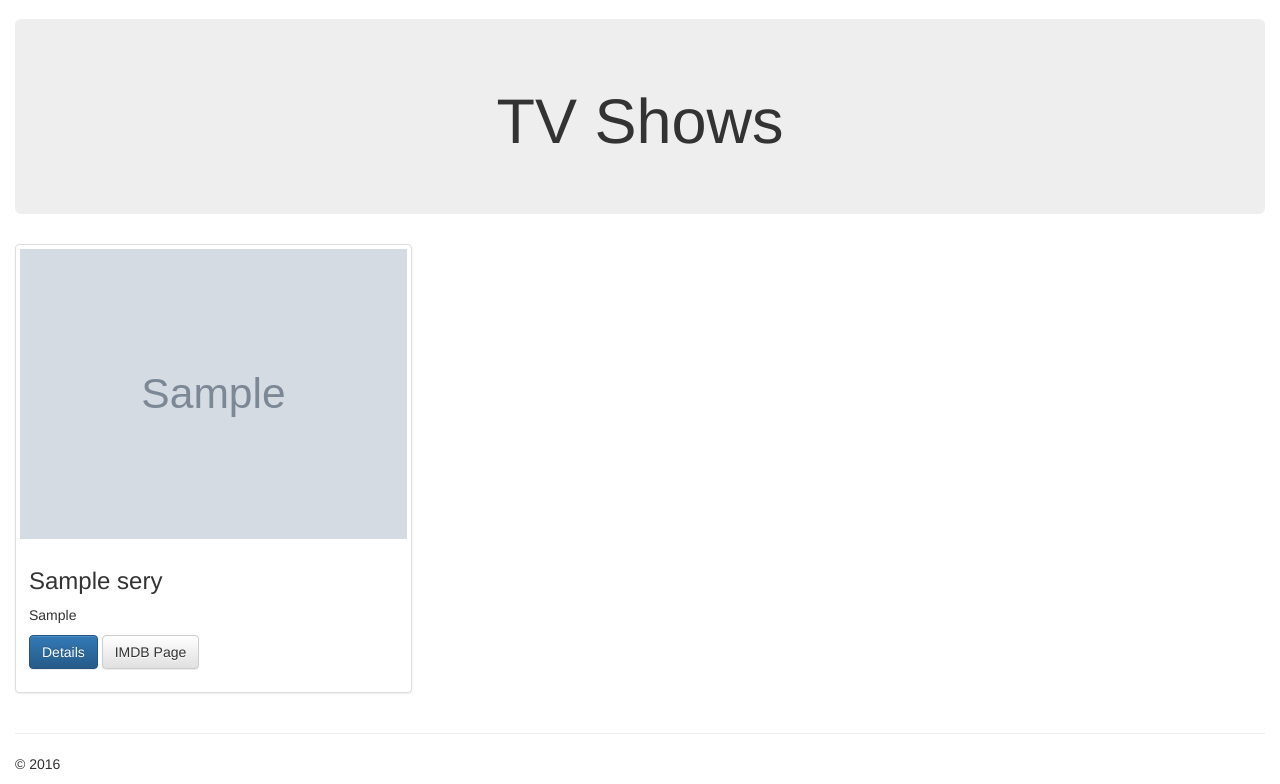
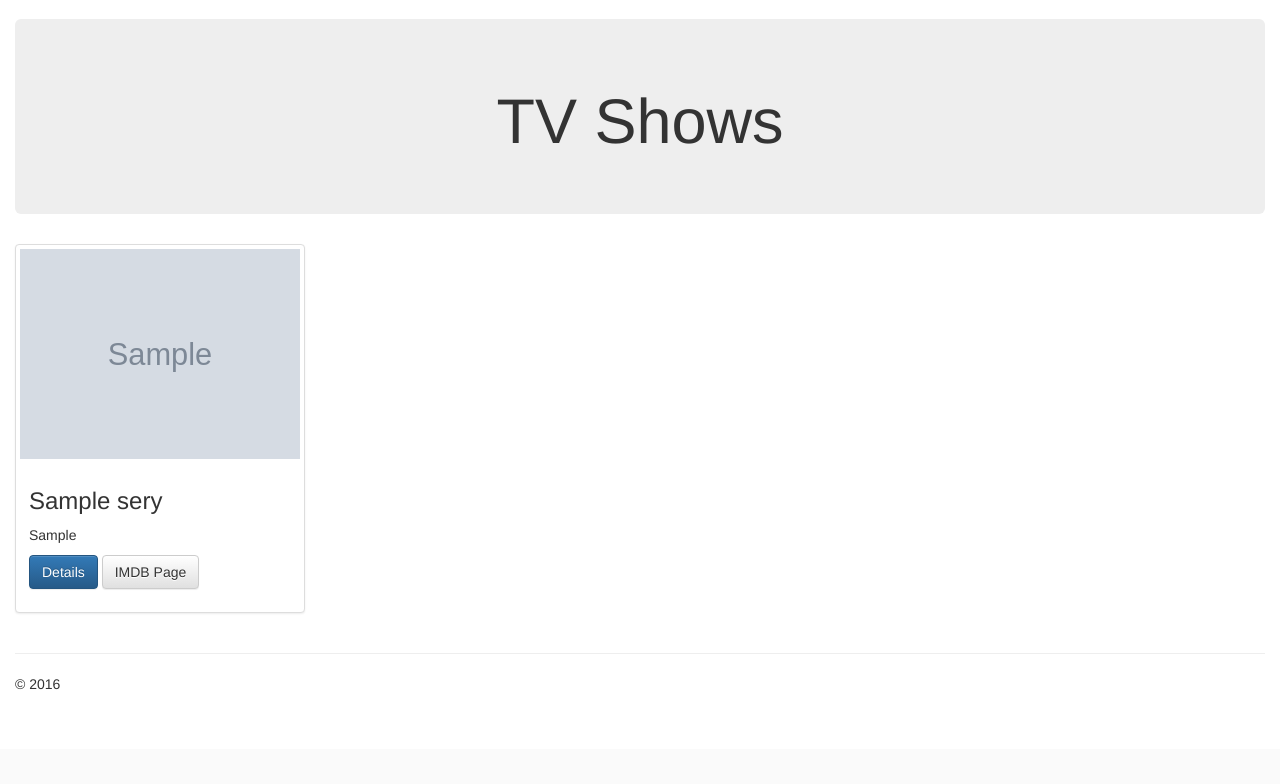
Before and after one commit to samcheck/PyMedia, a Flask app: page /tv in a window 1280 px wide. Shown: the part 51-835 px from the top of the page. After the commit the page ends 741 px from the top, so only its background shows below. Run offline with Flask 2, Linux system fonts and the light colour scheme; tables that the repository leaves empty hold one stand-in row (values such as "Sample post"); grey boxes marked "Sample" are stand-in pictures; some libraries are stand-ins or nearby versions.

Commit message:
add flex classes to text and rows, add option for large columns

```diff
--- a/FlaskMedia/templates/TVseries.html
+++ b/FlaskMedia/templates/TVseries.html
@@ -3,14 +3,14 @@
 <div class="jumbotron text-center">
 	<h1>TV Shows</h1>
 </div>
-<div class="row">
+<div class="flex-row row">
 	{% for media in Series %}
-    <div class="col-sm-6 col-md-4">
+    <div class="col-sm-6 col-md-4 col-lg-3">
         <div class="thumbnail">
         <img src="{{ media.poster }}">
             <div class="caption">
                 <h3>{{ media.title }}</h3>
-                <p>{{ media.plot }}</p>
+                <p class="flex-text">{{ media.plot }}</p>
                 <p>
                     <a href="{{ url_for('TV', series_title=media.title) }}" class="btn btn-primary" role="button">Details</a>
                     <a href="http://www.imdb.com/title/{{ media.IMDB_id }}" class="btn btn-default" role="button">IMDB Page</a>
```
